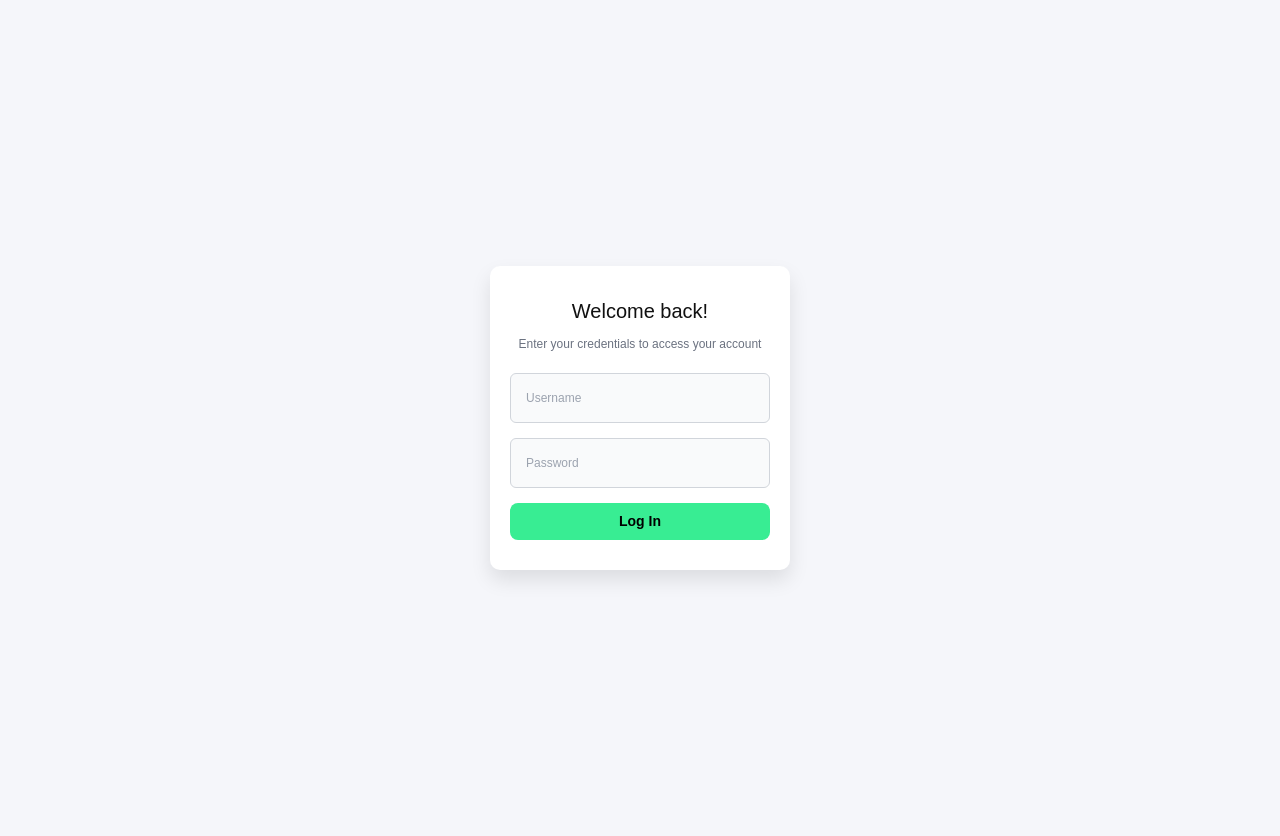
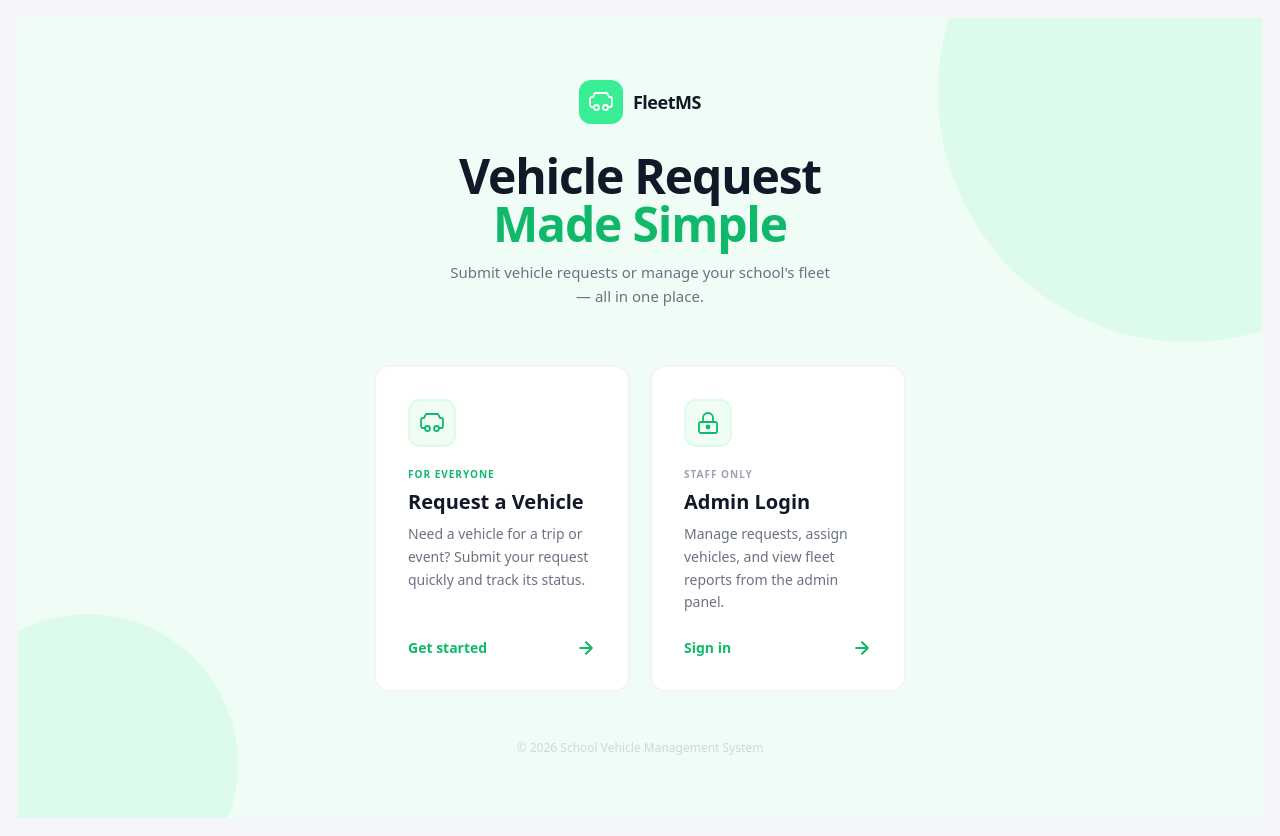
Before and after one commit to twqkei/dispatch-frontend, a React (Create React App) app: page / in a window 1280 px wide. Built offline with nearby package versions, Linux system fonts and the light colour scheme.

Commit message:
changes in drivers

```diff
--- a/src/App.js
+++ b/src/App.js
@@ -7,6 +7,7 @@ import Trips from "./trip";
 import "./App.css";
 import Login from "./login";
 import Logout from "./logout";
+import Landing from "./landing";
 
 function App() {
   const location = useLocation();
@@ -71,7 +72,8 @@ function App() {
       {/* Main content */}
       <main className="main-content">
         <Routes>
-          <Route path="/" element={<Login />} />
+          <Route path="/" element={<Landing />} />
+          <Route path="/login" element={<Login />} />
           <Route path="/home" element={<Home />} />
           <Route path="/logs" element={<Logs />} />
           <Route path="/drivers" element={<Drivers />} />
--- a/src/drivers.js
+++ b/src/drivers.js
@@ -1,13 +1,129 @@
 import { useEffect, useState } from "react";
 import { apiFetch } from "./api";
-import "./external.css";
 
+/* ── Status config — matches your exact computed_status values ── */
+const STATUS_CONFIG = {
+  available: { pill: "bg-[#e8f7ee] text-[#1f7a3d]", dot: "bg-[#22c55e]", label: "Available" },
+  ontrip:    { pill: "bg-[#fdeaea] text-[#b42318]",  dot: "bg-[#ef4444]", label: "On Trip"   },
+  busy:      { pill: "bg-[#fff4db] text-[#b26b00]",  dot: "bg-[#f59e0b]", label: "Busy"      },
+};
+
+const getStatus = (raw = "AVAILABLE") => {
+  const key = raw.toLowerCase();
+  return STATUS_CONFIG[key] || STATUS_CONFIG.available;
+};
+
+/* ── Avatar fallback color from name ── */
+const AVATAR_COLORS = [
+  "bg-violet-100 text-violet-700",
+  "bg-sky-100 text-sky-700",
+  "bg-amber-100 text-amber-700",
+  "bg-rose-100 text-rose-700",
+  "bg-teal-100 text-teal-700",
+  "bg-indigo-100 text-indigo-700",
+];
+const avatarColor = (name = "") =>
+  AVATAR_COLORS[name.charCodeAt(0) % AVATAR_COLORS.length];
+
+const initials = (name = "") =>
+  name.split(" ").map((n) => n[0]).join("").toUpperCase().slice(0, 2);
+
+/* ── Icons ── */
+const CarIcon = () => (
+  <svg viewBox="0 0 24 24" fill="none" stroke="currentColor" strokeWidth={1.8}
+    strokeLinecap="round" strokeLinejoin="round" className="w-3.5 h-3.5 shrink-0">
+    <path d="M5 17H3a2 2 0 0 1-2-2V9a2 2 0 0 1 2-2h1l2-4h12l2 4h1a2 2 0 0 1 2 2v6a2 2 0 0 1-2 2h-2"/>
+    <circle cx="7.5" cy="17.5" r="2.5"/><circle cx="16.5" cy="17.5" r="2.5"/>
+  </svg>
+);
+
+const PhoneIcon = () => (
+  <svg viewBox="0 0 24 24" fill="none" stroke="currentColor" strokeWidth={1.8}
+    strokeLinecap="round" strokeLinejoin="round" className="w-3.5 h-3.5 shrink-0">
+    <path d="M22 16.92v3a2 2 0 0 1-2.18 2A19.79 19.79 0 0 1 2.11 4.18 2 2 0 0 1 4.09 2h3a2 2 0 0 1 2 1.72c.13.96.36 1.9.7 2.81a2 2 0 0 1-.45 2.11L8.09 9.91a16 16 0 0 0 6 6l1.27-1.27a2 2 0 0 1 2.11-.45c.9.34 1.85.57 2.81.7A2 2 0 0 1 22 16.92z"/>
+  </svg>
+);
+
+/* ── Driver card ── */
+const DriverCard = ({ driver }) => {
+  const st = getStatus(driver.computed_status);
+  const av = avatarColor(driver.name);
+
+  // driver.picture is a relative URL like /media/drivers/photo.jpg
+  const pictureUrl = driver.picture
+    ? driver.picture.startsWith("http")
+      ? driver.picture
+      : `${import.meta.env.VITE_API_BASE_URL || ""}${driver.picture}`
+    : null;
+
+  return (
+    <div className="bg-white rounded-xl border border-[#e5e7eb] flex flex-col overflow-hidden transition-all duration-150 hover:-translate-y-px hover:border-[#d1d5db] hover:shadow-sm">
+
+      {/* Top banner */}
+      <div className="h-10 bg-gradient-to-r from-[#f0fdf6] to-[#ecfdf5]" />
+
+      {/* Avatar + status */}
+      <div className="px-3 -mt-6 flex items-end justify-between mb-2">
+        <div className={`w-12 h-12 rounded-xl border-4 border-white shadow-sm overflow-hidden flex items-center justify-center text-sm font-bold ${av}`}>
+          {pictureUrl
+            ? <img src={pictureUrl} alt={driver.name} className="w-full h-full object-cover" />
+            : initials(driver.name)
+          }
+        </div>
+        <span className={`flex items-center gap-1 text-[10px] font-semibold px-2 py-[3px] rounded-full ${st.pill}`}>
+          <span className={`w-1.5 h-1.5 rounded-full ${st.dot}`} />
+          {st.label.toUpperCase()}
+        </span>
+      </div>
+
+      {/* Body */}
+      <div className="px-3 pb-3 flex flex-col gap-[6px]">
+
+        {/* Name */}
+        <p className="font-semibold text-[14px] text-[#111827] leading-tight">{driver.name}</p>
+
+        <div className="border-t border-[#f3f4f6] pt-2 flex flex-col gap-1.5">
+
+          {/* Phone number — driver.phone_number from serializer */}
+          {driver.phone_number ? (
+            <div className="flex items-center gap-1.5 text-[11px] text-[#6b7280]">
+              <span className="text-[#9ca3af]"><PhoneIcon /></span>
+              <span>{driver.phone_number}</span>
+            </div>
+          ) : (
+            <div className="flex items-center gap-1.5 text-[11px] text-[#9ca3af]">
+              <PhoneIcon />
+              <span>No phone number</span>
+            </div>
+          )}
+
+          {/* Assigned vehicle — driver.vehicle_name from serializer */}
+          <div className="flex items-center gap-1.5 text-[11px]">
+            <span className="text-[#9ca3af]"><CarIcon /></span>
+            {driver.vehicle_name ? (
+              <span className="text-[#374151] font-medium">{driver.vehicle_name}</span>
+            ) : (
+              <span className="text-[#9ca3af]">No vehicle assigned</span>
+            )}
+          </div>
+
+        </div>
+      </div>
+    </div>
+  );
+};
+
+/* ── Main ── */
 export default function Dashboard() {
   const [drivers, setDrivers] = useState([]);
 
   const loadData = async () => {
-    const d = await apiFetch("/drivers/");
-    setDrivers(d);
+    try {
+      const d = await apiFetch("/drivers/");
+      setDrivers(d);
+    } catch (err) {
+      console.error("Failed to load drivers:", err);
+    }
   };
 
   useEffect(() => {
@@ -16,38 +132,29 @@ export default function Dashboard() {
     return () => clearInterval(interval);
   }, []);
 
-  const getStatusClass = (status = "AVAILABLE") => status.toLowerCase();
+  const total     = drivers.length;
+  const available = drivers.filter(d => d.computed_status === "AVAILABLE").length;
+  const onTrip    = drivers.filter(d => d.computed_status === "ONTRIP").length;
+  const busy      = drivers.filter(d => d.computed_status === "BUSY").length;
 
   return (
-    <div className="page">
-      <div className="pageHeader">
-        <h1>2026 | DRIVERS LOGS</h1>
+    <div className="p-5 bg-[#f6f7fb] min-h-screen">
+
+      {/* Header */}
+      <div className="mb-4">
+        <h1 className="text-[20px] font-semibold text-[#111827]">2026 | DRIVERS LOG</h1>
       </div>
 
-      <div className="grid">
-        {drivers.length > 0 ? (
-          drivers.map((d) => {
-            const status = getStatusClass(d.computed_status);
-
-            return (
-              <div key={d.id} className="card">
-                <div className="cardTop">
-                  <div className="cardTitle">{d.name}</div>
-                  <div className={`status ${status}`}>
-                    {status.toUpperCase()}
-                  </div>
-                </div>
-
-                {d.assigned_vehicle && (
-                  <div className="cardMeta">{d.assigned_vehicle}</div>
-                )}
-              </div>
-            );
-          })
-        ) : (
-          <div className="emptyState">No drivers found.</div>
-        )}
-      </div>
+      {/* Grid */}
+      {drivers.length > 0 ? (
+        <div className="grid grid-cols-2 sm:grid-cols-3 md:grid-cols-4 gap-[10px]">
+          {drivers.map((d) => (
+            <DriverCard key={d.id} driver={d} />
+          ))}
+        </div>
+      ) : (
+        <div className="p-5 text-[#6b7280]">No drivers found.</div>
+      )}
     </div>
   );
 }
--- /dev/null
+++ b/src/landing.jsx
@@ -0,0 +1,112 @@
+import React from "react";
+import { useNavigate } from "react-router-dom";
+
+const CarIcon = () => (
+  <svg viewBox="0 0 24 24" fill="none" stroke="currentColor" strokeWidth={1.8} strokeLinecap="round" strokeLinejoin="round" className="w-6 h-6">
+    <path d="M5 17H3a2 2 0 0 1-2-2V9a2 2 0 0 1 2-2h1l2-4h12l2 4h1a2 2 0 0 1 2 2v6a2 2 0 0 1-2 2h-2" />
+    <circle cx="7.5" cy="17.5" r="2.5" />
+    <circle cx="16.5" cy="17.5" r="2.5" />
+  </svg>
+);
+
+const LockIcon = () => (
+  <svg viewBox="0 0 24 24" fill="none" stroke="currentColor" strokeWidth={1.8} strokeLinecap="round" strokeLinejoin="round" className="w-6 h-6">
+    <rect x="3" y="11" width="18" height="11" rx="2" />
+    <path d="M7 11V7a5 5 0 0 1 10 0v4" />
+    <circle cx="12" cy="16" r="1.5" fill="currentColor" />
+  </svg>
+);
+
+const ArrowIcon = () => (
+  <svg viewBox="0 0 24 24" fill="none" stroke="currentColor" strokeWidth={2.5} strokeLinecap="round" strokeLinejoin="round" className="w-5 h-5 transition-transform duration-300 group-hover:translate-x-1">
+    <path d="M5 12h14M12 5l7 7-7 7" />
+  </svg>
+);
+
+const Card = ({ onClick, icon, label, labelMuted, title, desc, cta }) => (
+  <div
+    onClick={onClick}
+    role="button"
+    tabIndex={0}
+    onKeyDown={(e) => e.key === "Enter" && onClick()}
+    className="group relative bg-white border-2 border-gray-100 rounded-2xl p-8 w-64 flex flex-col cursor-pointer transition-all duration-300 hover:-translate-y-1.5 hover:border-[#38ED93] hover:shadow-[0_20px_40px_rgba(56,237,147,0.15)] overflow-hidden"
+  >
+    {/* top accent bar */}
+    <div className="absolute top-0 left-0 right-0 h-0.5 bg-[#38ED93] rounded-t-2xl opacity-0 transition-opacity duration-300 group-hover:opacity-100" />
+
+    {/* icon */}
+    <div className="w-12 h-12 rounded-xl bg-green-50 border-2 border-green-100 flex items-center justify-center mb-5 text-[#10b96a] transition-all duration-300 group-hover:bg-[#38ED93] group-hover:border-[#38ED93] group-hover:text-white">
+      {icon}
+    </div>
+
+    <p className={`text-[10px] font-semibold tracking-widest uppercase mb-1.5 ${labelMuted ? "text-gray-400" : "text-[#10b96a]"}`}>
+      {label}
+    </p>
+    <h2 className="text-xl font-bold text-gray-900 mb-2 leading-snug">{title}</h2>
+    <p className="text-sm text-gray-500 leading-relaxed flex-1">{desc}</p>
+
+    <div className="mt-6 flex items-center justify-between">
+      <span className="text-sm font-semibold text-[#10b96a]">{cta}</span>
+      <span className="text-[#10b96a]"><ArrowIcon /></span>
+    </div>
+  </div>
+);
+
+const Landing = () => {
+  const navigate = useNavigate();
+
+  return (
+    <div className="min-h-screen bg-[#f0fdf6] flex flex-col items-center justify-center px-6 py-12 relative overflow-hidden font-sans">
+
+      {/* background blobs */}
+      <div className="absolute w-[500px] h-[500px] rounded-full bg-[#38ED93]/10 -top-44 -right-44 pointer-events-none" />
+      <div className="absolute w-[300px] h-[300px] rounded-full bg-[#38ED93]/10 -bottom-24 -left-20 pointer-events-none" />
+
+      {/* header */}
+      <div className="text-center mb-14 relative z-10">
+        <div className="inline-flex items-center gap-2.5 mb-7">
+          <div className="w-11 h-11 bg-[#38ED93] rounded-xl flex items-center justify-center text-white">
+            <CarIcon />
+          </div>
+          <span className="text-lg font-bold text-gray-900 tracking-tight">FleetMS</span>
+        </div>
+
+        <h1 className="text-4xl sm:text-5xl font-extrabold text-gray-900 leading-tight tracking-tight mb-3">
+          Vehicle Request<br />
+          <span className="text-[#10b96a]">Made Simple</span>
+        </h1>
+        <p className="text-gray-500 text-[15px] max-w-sm mx-auto leading-relaxed">
+          Submit vehicle requests or manage your school's fleet — all in one place.
+        </p>
+      </div>
+
+      {/* cards */}
+      <div className="flex flex-wrap gap-5 justify-center relative z-10">
+        <Card
+          onClick={() => navigate("/status")}
+          icon={<CarIcon />}
+          label="For everyone"
+          title="Request a Vehicle"
+          desc="Need a vehicle for a trip or event? Submit your request quickly and track its status."
+          cta="Get started"
+        />
+        <Card
+          onClick={() => navigate("/login")}
+          icon={<LockIcon />}
+          label="Staff only"
+          labelMuted
+          title="Admin Login"
+          desc="Manage requests, assign vehicles, and view fleet reports from the admin panel."
+          cta="Sign in"
+        />
+      </div>
+
+      {/* footer */}
+      <p className="mt-12 text-xs text-gray-300 relative z-10">
+        © 2026 School Vehicle Management System
+      </p>
+    </div>
+  );
+};
+
+export default Landing;
```
